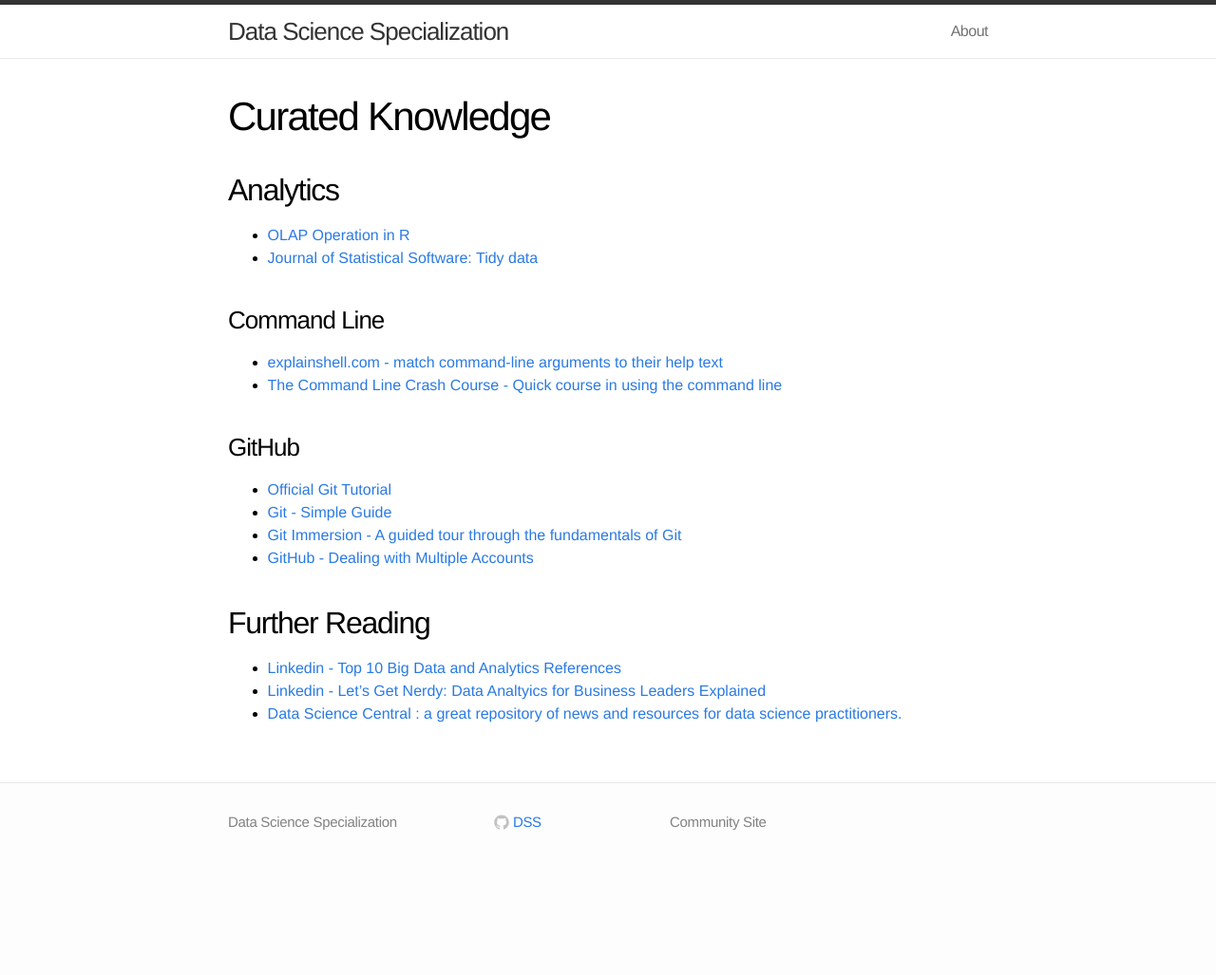
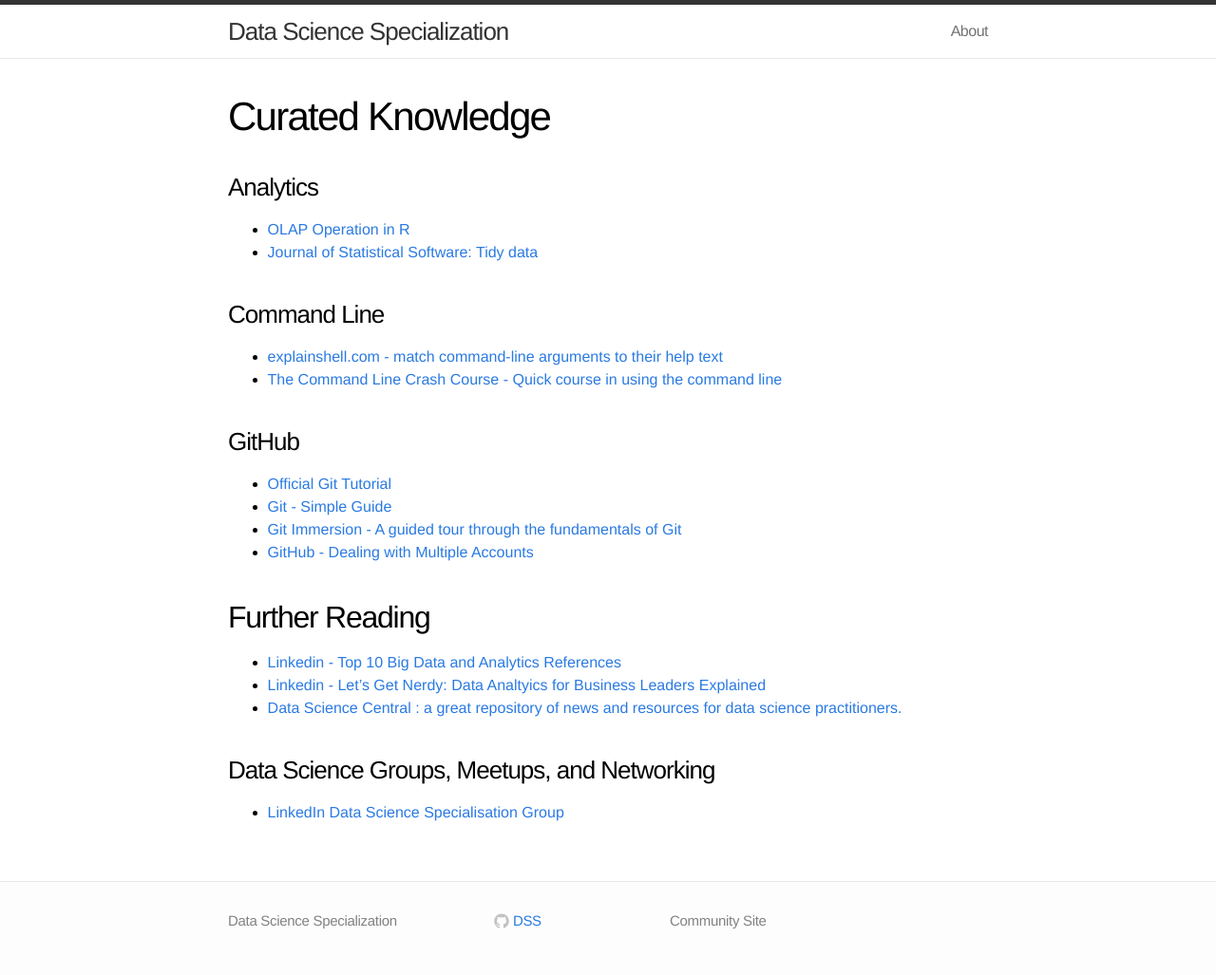
Before and after one commit to DataScienceSpecialization/DataScienceSpecialization.github.io, a Jekyll site: the page built from curated.md, in a window 1280 px wide. Shown: the whole page at 95% size. Built offline with Jekyll 4.4.1, drawn with Linux system fonts in a browser that asks for light colours; before the commit the page ends 923 px from its top, so only the background shows below that.

Commit message:
added group pages to curated section

```diff
--- a/curated.md
+++ b/curated.md
@@ -4,7 +4,7 @@
 permalink: /curated/
 ---
 
-## Analytics
+### Analytics
 
 - [OLAP Operation in R](http://architects.dzone.com/articles/olap-operation-r)
 - [Journal of Statistical Software: Tidy data](http://www.jstatsoft.org/v59/i10/paper)
@@ -27,3 +27,7 @@
 - [Linkedin - Top 10 Big Data and Analytics References](https://www.linkedin.com/pulse/article/20140810194033-111366377-top-10-big-data-and-analytics-references)
 - [Linkedin - Let's Get Nerdy: Data Analtyics for Business Leaders Explained](https://www.linkedin.com/pulse/article/20140918162814-111366377-let-s-get-nerdy-data-analytics-for-business-leaders-explained)
 - [Data Science Central : a great repository of news and resources for data science practitioners.](http://www.datasciencecentral.com)
+
+### Data Science Groups, Meetups, and Networking
+
+- [LinkedIn Data Science Specialisation Group](https://www.linkedin.com/groups/Coursera-Specialization-Data-Science-7495000?home=&gid=7495000&trk=anet_ug_hm&goback=%2Egmp_7495000)
```
Also changed, not shown: index.md (+1 -1 lines), 1 other file.
